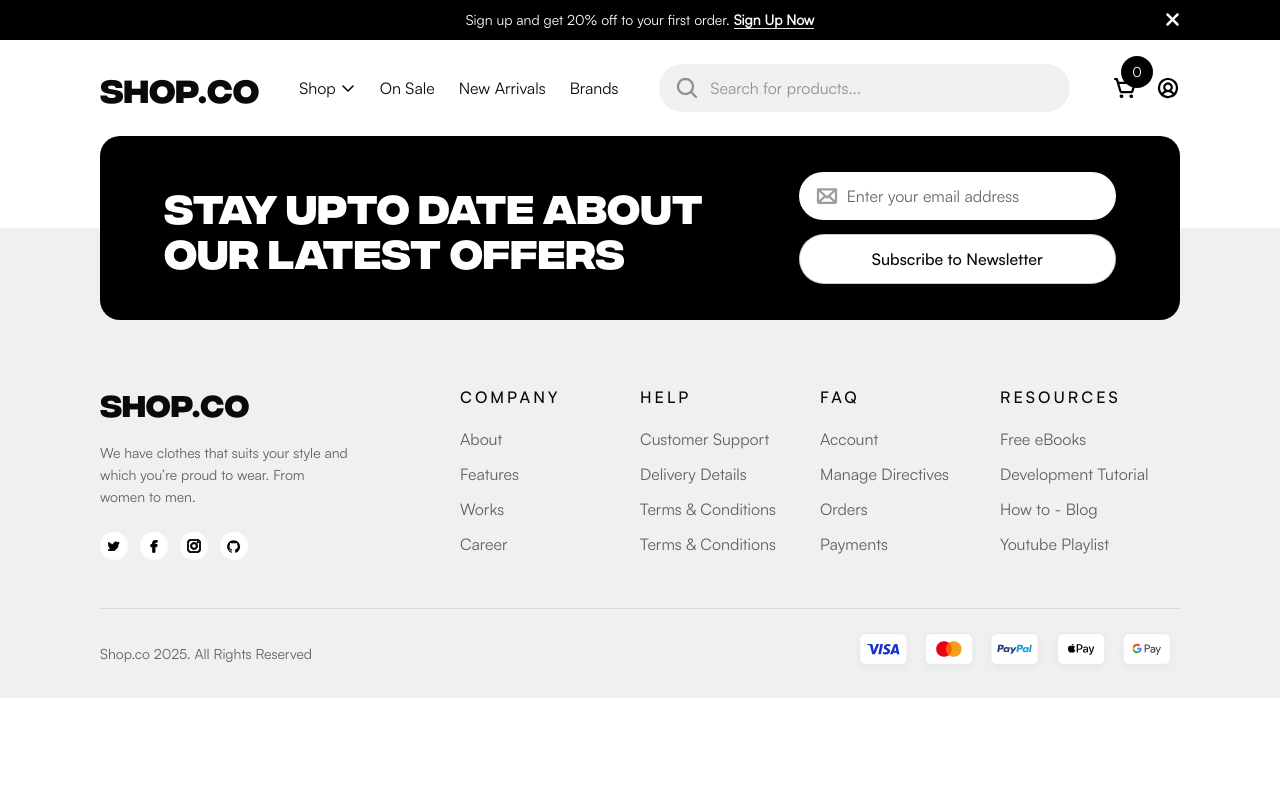
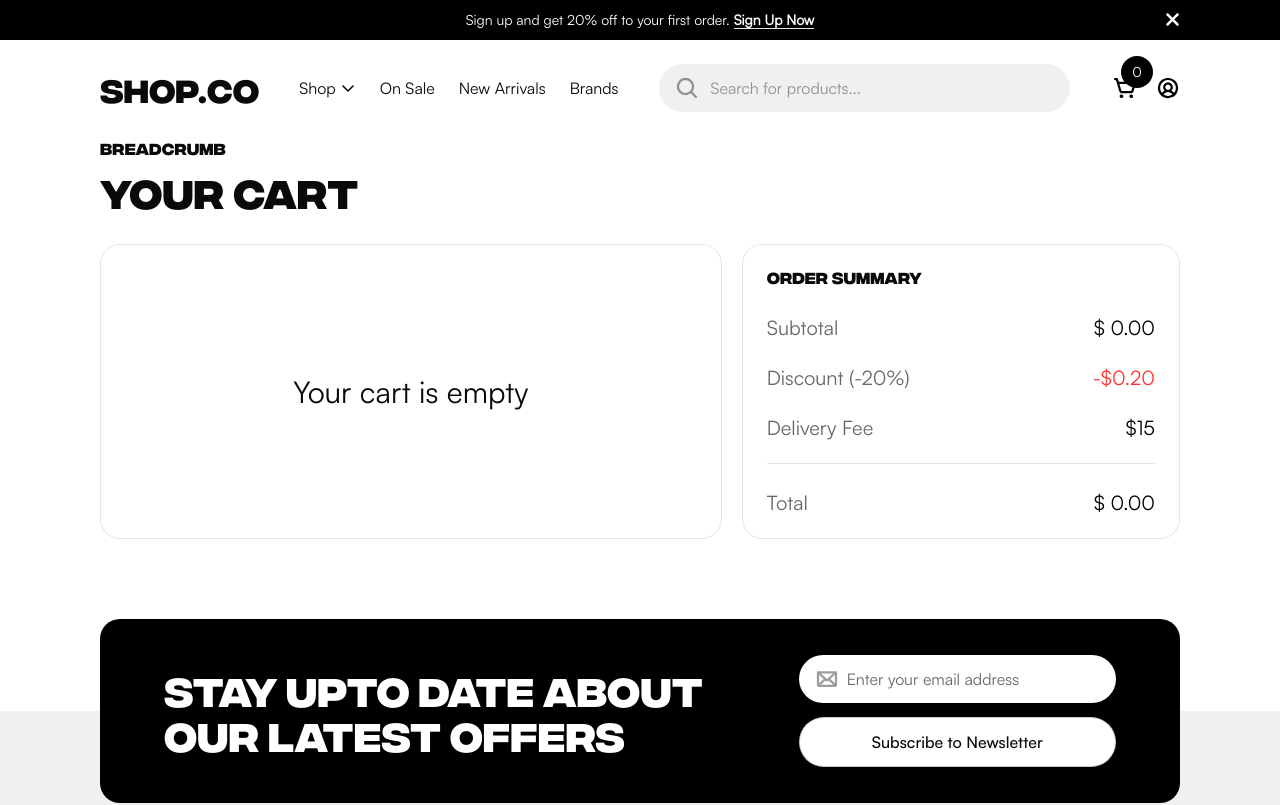
Before and after one commit to shishirrahman00/Shop-E-commerce-, a React (Vite) app: page /checkoutcart in a window 1280 px wide. Shown: the top 805 px of the page. Built offline with nearby package versions, Linux system fonts and the light colour scheme.

Commit message:
Added Cart page and cart page functionality

```diff
--- a/src/assets/components/Header.jsx
+++ b/src/assets/components/Header.jsx
@@ -203,8 +203,9 @@ export function Header() {
 
               <SheetFooter>
                 <div className="flex justify-between items-center">
-                  <h2>Subtotal :</h2>
+                  <h2>Subtotal : </h2>
                   <p>
+                    ${" "}
                     {state.cart
                       .reduce((acc, curr) => {
                         return curr.quantity * curr.price + acc;
--- a/src/pages/cart/cart.jsx
+++ b/src/pages/cart/cart.jsx
@@ -1,3 +1,185 @@
+import { PRODUCT_DELETE, UPDATE_CART } from "@/actions/action";
+import { ProductContext } from "@/context/product-context";
+import { useContext } from "react";
+
 export function CheckoutCart() {
-  return <></>;
+  const { state, dispatch } = useContext(ProductContext);
+  const subTotal = state.cart
+    .reduce((acc, curr) => {
+      return curr.quantity * curr.price + acc;
+    }, 0)
+    .toFixed(2);
+  const deliveryFee = 15;
+  const discount = (20 / 100).toFixed(2);
+  return (
+    <div className="container">
+      <div>
+        <h2>BREADCRUMB</h2>
+      </div>
+      <div>
+        <h1 className="text-[40px] uppercase mb-6">Your cart</h1>
+      </div>
+      <div className="grid grid-cols-12 gap-x-5 pb-20">
+        <div className="col-start-1 col-end-8">
+          <div className="border border-black/10 rounded-[20px] w-full h-full overflow-hidden">
+            {state.cart.length === 0 ? (
+              <div className="flex items-center justify-center w-full h-full  ">
+                <h3 className="text-3xl">Your cart is empty</h3>
+              </div>
+            ) : (
+              <div className="max-h-[445px]  overflow-y-auto overflow-x-hidden divide-y divide-black/10">
+                {state.cart.map((product) => {
+                  return (
+                    <div
+                      key={product.id}
+                      className="py-5 px-6 overflow-hidden "
+                    >
+                      <div className="flex items-center gap-x-4">
+                        <img
+                          src={product.thumbnail}
+                          alt={product.title}
+                          className="max-w-[100px] max-h-[100px] bg-[#F0F0F0]"
+                        />
+                        <div className="flex-1 ">
+                          <div className="flex justify-between">
+                            <h4>{product.title}</h4>
+                            <button
+                              className="cursor-pointer"
+                              onClick={() => {
+                                return dispatch({
+                                  type: PRODUCT_DELETE,
+                                  payload: {
+                                    product,
+                                  },
+                                });
+                              }}
+                            >
+                              <img src="/icons/trash.svg" alt="trash icon" />
+                            </button>
+                          </div>
+                          <div>
+                            <p className="text-sm text-black">
+                              Category :{" "}
+                              <span className="capitalize text-black/60">
+                                {product.category}
+                              </span>
+                            </p>
+                          </div>
+                          <div>
+                            <p className="text-sm text-black">
+                              Brand :{" "}
+                              <span className="capitalize text-black/60">
+                                {product.brand}
+                              </span>
+                            </p>
+                          </div>
+                          <div className="flex justify-between mt-3">
+                            <h2>$ {product.price}</h2>
+                            <div className="bg-black text-white  flex items-center max-w-[100px] rounded ">
+                              <button
+                                onClick={() => {
+                                  return dispatch({
+                                    type: UPDATE_CART,
+                                    payload: {
+                                      product,
+                                      operation: "MINUS",
+                                      quantity: 1,
+                                    },
+                                  });
+                                }}
+                                className="rounded cursor-pointer w-8 h-8 flex flex-1 items-center justify-center bg-transparent hover:bg-amber-500/60 transition-colors duration-200 ease-in-out"
+                              >
+                                <svg
+                                  className="w-4 h-4"
+                                  viewBox="0 0 24 24"
+                                  fill="none"
+                                  xmlns="http://www.w3.org/2000/svg"
+                                >
+                                  <path
+                                    d="M21.375 12C21.375 12.2984 21.2565 12.5845 21.0455 12.7955C20.8345 13.0065 20.5484 13.125 20.25 13.125H3.75C3.45163 13.125 3.16548 13.0065 2.9545 12.7955C2.74353 12.5845 2.625 12.2984 2.625 12C2.625 11.7016 2.74353 11.4155 2.9545 11.2045C3.16548 10.9935 3.45163 10.875 3.75 10.875H20.25C20.5484 10.875 20.8345 10.9935 21.0455 11.2045C21.2565 11.4155 21.375 11.7016 21.375 12Z"
+                                    fill="currentColor"
+                                  ></path>
+                                </svg>
+                              </button>
+                              <input
+                                type="number"
+                                value={product.quantity}
+                                className="w-12 px-1 text-center bg-transparent text-white outline-none appearance-none [&::-webkit-inner-spin-button]:appearance-none [&::-webkit-outer-spin-button]:appearance-none"
+                              />
+
+                              <button
+                                onClick={() => {
+                                  return dispatch({
+                                    type: UPDATE_CART,
+                                    payload: {
+                                      product,
+                                      operation: "PLUS",
+                                      quantity: 1,
+                                    },
+                                  });
+                                }}
+                                className=" rounded cursor-pointer w-8 h-8 flex  flex-1 items-center justify-center bg-transparent hover:bg-amber-500/60 transition-colors duration-200 ease-in-out"
+                              >
+                                <svg
+                                  className="w-4 h-4"
+                                  viewBox="0 0 24 24"
+                                  fill="none"
+                                  xmlns="http://www.w3.org/2000/svg"
+                                >
+                                  <path
+                                    d="M21.375 12C21.375 12.2984 21.2565 12.5845 21.0455 12.7955C20.8345 13.0065 20.5484 13.125 20.25 13.125H13.125V20.25C13.125 20.5484 13.0065 20.8345 12.7955 21.0455C12.5845 21.2565 12.2984 21.375 12 21.375C11.7016 21.375 11.4155 21.2565 11.2045 21.0455C10.9935 20.8345 10.875 20.5484 10.875 20.25V13.125H3.75C3.45163 13.125 3.16548 13.0065 2.9545 12.7955C2.74353 12.5845 2.625 12.2984 2.625 12C2.625 11.7016 2.74353 11.4155 2.9545 11.2045C3.16548 10.9935 3.45163 10.875 3.75 10.875H10.875V3.75C10.875 3.45163 10.9935 3.16548 11.2045 2.9545C11.4155 2.74353 11.7016 2.625 12 2.625C12.2984 2.625 12.5845 2.74353 12.7955 2.9545C13.0065 3.16548 13.125 3.45163 13.125 3.75V10.875H20.25C20.5484 10.875 20.8345 10.9935 21.0455 11.2045C21.2565 11.4155 21.375 11.7016 21.375 12Z"
+                                    fill="currentColor"
+                                  ></path>
+                                </svg>
+                              </button>
+                            </div>
+                          </div>
+                        </div>
+                      </div>
+                    </div>
+                  );
+                })}
+              </div>
+            )}
+          </div>
+        </div>
+        <div className="col-start-8 col-end-13">
+          <div className="border border-black/10 rounded-[20px] py-5 px-6">
+            <div className="flex flex-col gap-y-6">
+              <h2>Order Summary</h2>
+              <div className="font-Satoshi-regular text-[20px] flex flex-col gap-y-5 border-b border-b-black-10 pb-5">
+                <h4 className="flex items-center justify-between flex-1 text-black/60">
+                  Subtotal
+                  <span className="text-black">$ {subTotal}</span>
+                </h4>
+                <h4 className="flex items-center justify-between flex-1 text-black/60">
+                  Discount (-20%)
+                  <span className="text-[#FF3333]">-${discount}</span>
+                </h4>
+                <h4 className="flex items-center justify-between flex-1 text-black/60">
+                  Delivery Fee
+                  <span className="text-black">${deliveryFee}</span>
+                </h4>
+              </div>
+              <div>
+                {state.cart.length === 0 ? (
+                  <h4 className="flex items-center justify-between flex-1 text-black/60 text-[20px]">
+                    Total
+                    <span className="text-black">$ 0.00</span>
+                  </h4>
+                ) : (
+                  <h4 className="flex items-center justify-between flex-1 text-black/60 text-[20px]">
+                    Total
+                    <span className="text-black">
+                      $ {(subTotal + deliveryFee - discount).toFixed(2)}
+                    </span>
+                  </h4>
+                )}
+              </div>
+            </div>
+          </div>
+        </div>
+      </div>
+    </div>
+  );
 }
```
Also changed, not shown: public/icons/trash.svg (added).
